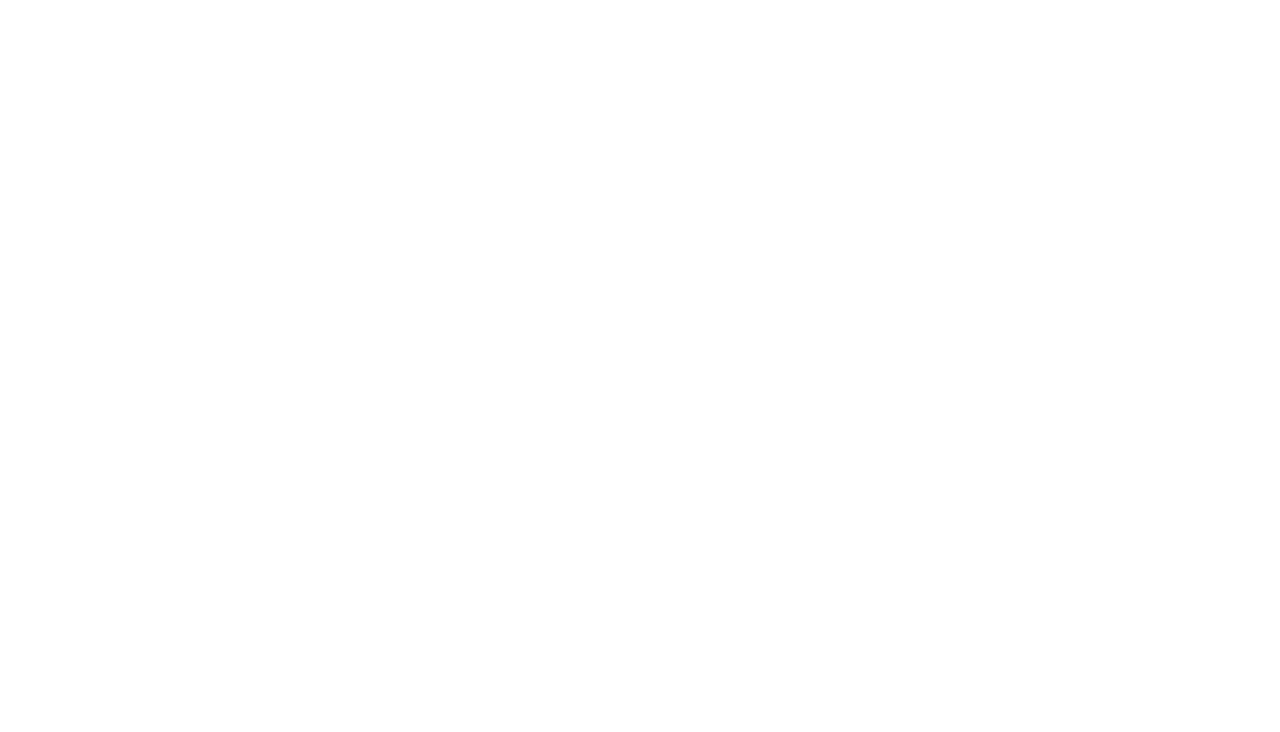
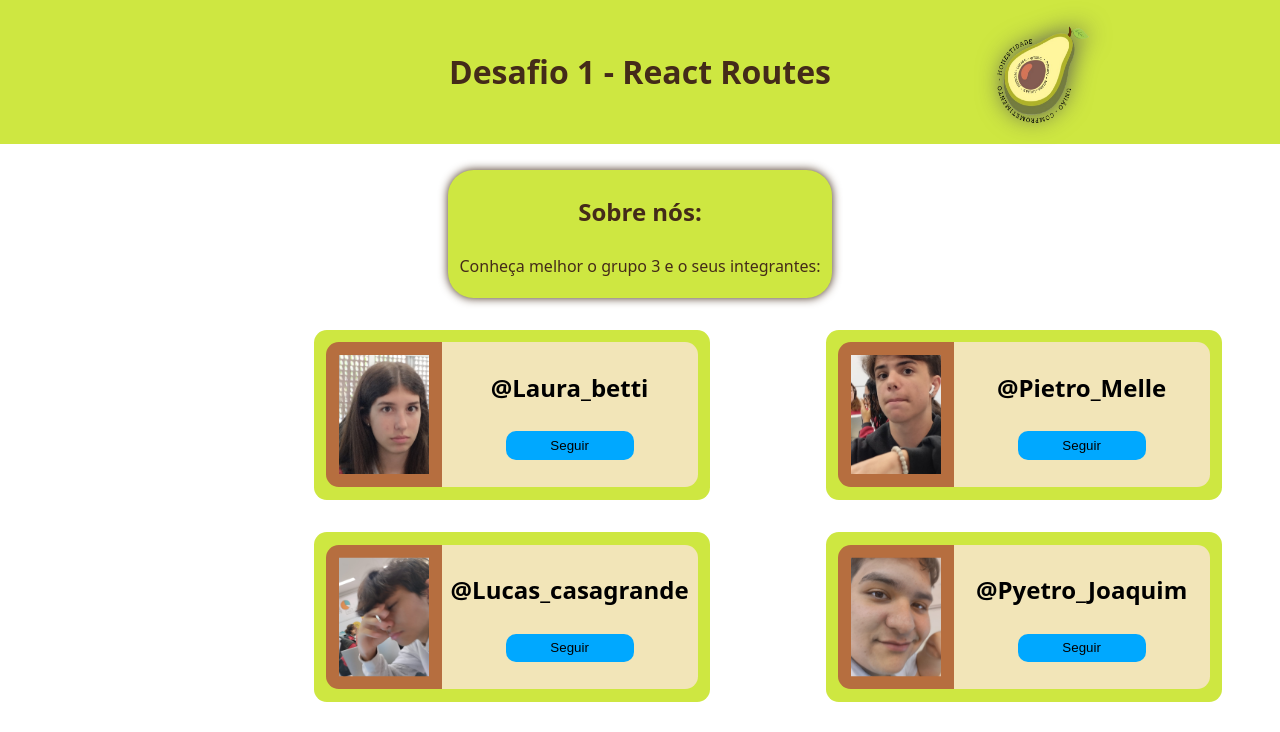
Before and after one commit to vitorcecato-sesi/desafio1-react-routes, a React (Vite) app: page /sobrenos in a window 1280 px wide. Before the commit this address had no page. Shown: the top 732 px of the page. Built offline with nearby package versions, Linux system fonts and the light colour scheme.

Commit message:
Criação do sobre nos e link dele com app

```diff
--- a/src/App.jsx
+++ b/src/App.jsx
@@ -1,6 +1,7 @@
 import { BrowserRouter, Routes, Route } from 'react-router-dom'
 import './App.css'
 import Home from './pages/Home'
+import SobreNos from './pages/SobreNos'
 
 function App() {
   return (
@@ -8,6 +9,7 @@
       {/* <Navbar/> */}
       <Routes>
         <Route path='/' element={<Home/>}/>
+        <Route path='/sobrenos' element={<SobreNos/>}/>
       </Routes>
     </BrowserRouter>
   )
--- /dev/null
+++ b/src/pages/SobreNos.jsx
@@ -0,0 +1,90 @@
+import "./styles/SobreNos.css"
+
+import UsuarioCard from "../components/UsuarioCard"
+import Header from "../components/Header"
+import Footer from "../components/Footer"
+//.
+
+// Fotos
+import fotoPerfilLauraB from "../assets/fotoUsuarioLauraB.png"
+import fotoPerfilLucas from "../assets/fotoUsuarioLucas.png"
+import fotoPerfilMilena from "../assets/fotoUsuarioMilena.png"
+import fotoPietro from "../assets/fotoUsuarioPietroM.png"
+import fotoPyetro from "../assets/fotoUsuarioPyetro.png"
+import fotoVitor from "../assets/fotoUsuarioVitorG.png"
+//.
+
+// Fotos Footer
+import foto from "../assets/gmail.png"
+import foto2 from "../assets/instagram.png"
+import logo from "../assets/logoG3.png"
+//.
+
+function SobreNos() {
+
+return (
+  <>
+    <Header/>
+    <article className="blocoIntro">
+    <h1> Sobre nós: </h1>
+    <p>Conheça melhor o grupo 3 e o seus integrantes:</p>
+    </article>
+    <section className="meioPagina">
+      <main className="elementosCartas">
+        <section className="blocoCartas">
+          <UsuarioCard
+            // Aqui estamos passando a foto como propriedade para o componente "UsuarioCard"
+            foto={fotoPerfilLauraB}
+            // Aqui estamos passando o nome como propriedade para o componente "Perfil"
+            nome="@Laura_betti"
+            // Aqui estamos passando os hobbies como propriedade para o componente "Perfil"
+            hobbies="Sou a Laura Betti, tenho 17 anos e moro em Louveira , gosto de ver series/filmes. 🎬"
+          />
+
+          <UsuarioCard
+            foto={fotoPerfilLucas}
+            nome="@Lucas_casagrande"
+            hobbies="Sou o Lucas Casagrande, tenho 17 anos e moro em Vinhedo e adoro jogar volei e jogos online com meus amigos. 🏐"
+          />
+
+          <UsuarioCard
+            foto={fotoPerfilMilena}
+            nome="@Milena_souza"
+            hobbies="Sou a Milena, tenho 16 anos e gosto de passar o tempo com meus amigos e famílias. 👨‍👩‍👧"
+          />
+        </section>
+
+        <section className="blocoCartas">
+          <UsuarioCard
+            foto={fotoPietro}
+            nome="@Pietro_Melle"
+            hobbies="Sou o Pietro Melle, tenho 16 anos e moro em Jundiaí. Adoro jogar com os meus amigos e andar de bicicleta. 🚴‍♀️"
+          />
+
+          <UsuarioCard
+            foto={fotoPyetro}
+            nome="@Pyetro_Joaquim"
+            hobbies="Sou o Pyetro Joaquim, tenho 17 anos e moro em Valinhos. Gosto de cozinhar e jogar. 🎮"
+          />
+
+          <UsuarioCard
+            foto={fotoVitor}
+            nome="@Vitor_Geraldo"
+            hobbies="Sou o Vitor Geraldo, tenho 17 anos e moro em Valinhos. Amo nadar e programar. 🏊‍♂️"
+          />
+        </section>
+      </main>
+    </section>
+    <Footer
+      imagem1={foto}
+      imagem2={foto2}
+      email="vitor.cecatosesi@gmail.com"
+      instagram="@vitorgcecato"
+      texto="O Vitor Geraldo Cecato é o responsável pelo projeto PROPS, cuidando da coordenação e garantindo que o conteúdo seja de qualidade e esteja sempre no caminho certo."
+      imglogo={logo}
+    />
+  </>
+)
+}
+
+export default SobreNos
--- /dev/null
+++ b/src/pages/styles/SobreNos.css
@@ -0,0 +1,60 @@
+#root {
+    /* Formatação do Root */
+    margin: 0;
+    padding: 0;
+
+    /* FlexBox */
+    display: flex;
+    flex-direction: column;
+    justify-content: space-between;
+  }
+
+  .meioPagina {
+    /* FlexBox */
+    display: flex;
+    flex-direction: row;
+    justify-content: flex-end;
+  }
+
+  .elementosCartas {
+    /* FlexBox */
+    display: flex;
+    flex-direction: row;
+    align-items: center;
+    justify-content: space-around;
+
+    /* Medidas */
+    width: 80vw;
+    padding-top: 2em;
+    padding-bottom: 2em;
+  }
+
+  .blocoCartas {
+    /* FlexBox */
+    display: flex;
+    flex-direction: column;
+    gap: 2em;
+  }
+
+  .blocoIntro {
+   display: flex;
+   flex-direction: column;
+   align-self: center;
+   align-items: center;
+   border-radius: 2vw;
+   box-shadow: #442b19 0.1px 0.1px 10px;
+   background-color: #CEE741;
+   color: #442b19;
+   width: 30vw;
+   height: 10vw;
+   margin-top: 2vw;
+   transition: 0.3s;
+   }
+
+   .blocoIntro:hover {
+    background-color:#442b19;
+    color: #CEE741;
+    transition: 0.3s;
+    cursor: pointer;
+
+    }
```
